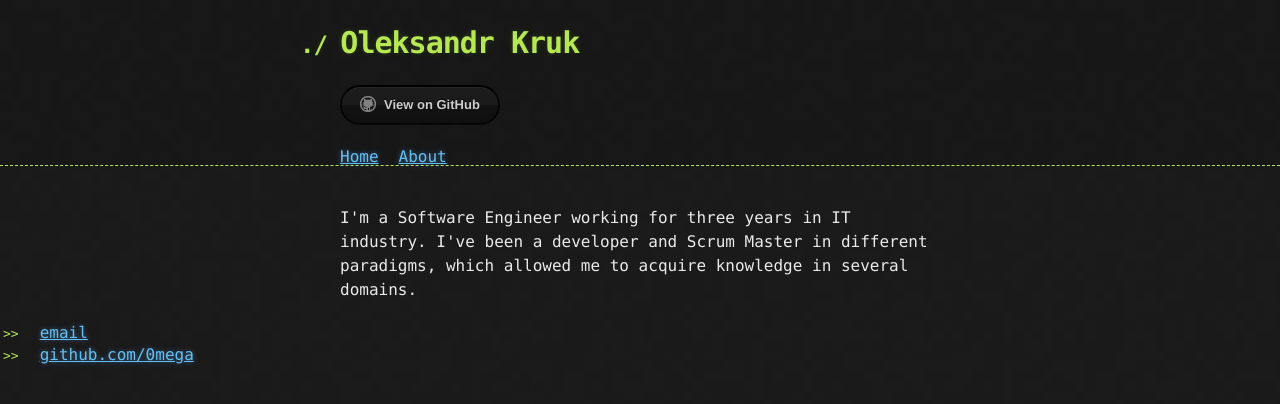
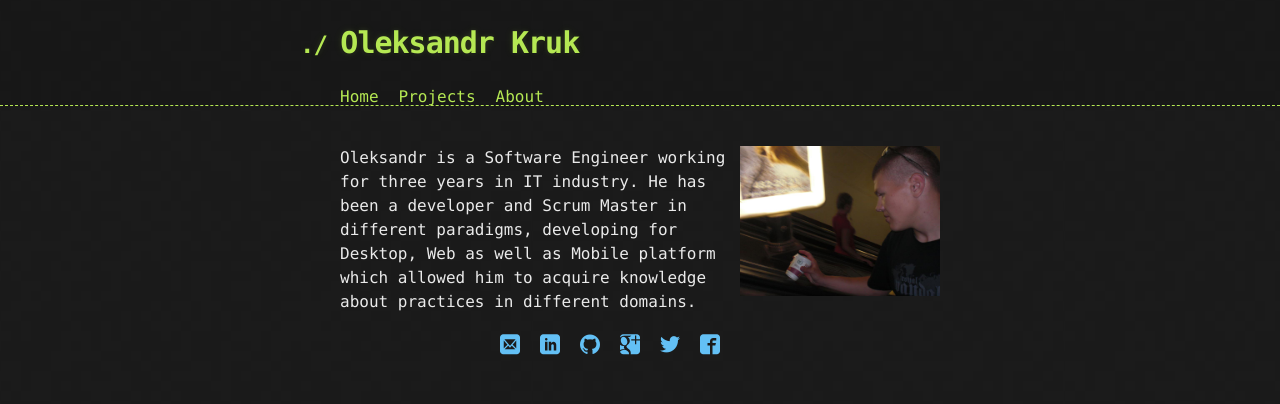
Before and after one commit to 0mega/0mega.github.io, a Jekyll site: the page built from about.html, in a window 1280 px wide. Shown: the top 404 px of the page. Built offline with Jekyll 4.4.1, drawn with Linux system fonts in a browser that asks for light colours.

Commit message:
Added social links Added projects

```diff
--- a/_layouts/default.html
+++ b/_layouts/default.html
@@ -6,6 +6,7 @@
 
 	<link rel="stylesheet" type="text/css" href="stylesheets/stylesheet.css" media="screen">
 	<link rel="stylesheet" type="text/css" href="stylesheets/pygment_trac.css" media="screen">
+	<link rel="stylesheet" type="text/css" href="stylesheets/icons.css" media="screen">
 
 	<title>{{ page.title }}</title>
 </head>
@@ -17,12 +18,10 @@
 			<h1>Oleksandr Kruk</h1>
 			<h2></h2>
 
-			<section id="downloads">
-				<a href="https://github.com/0mega" class="btn btn-github"><span class="icon"></span>View on GitHub</a>
-			</section>
 		</div>
 		<div class="container">
 			<div class="menu-item"><a href="/">Home</a></div>
+			<div class="menu-item"><a href="/projects.html">Projects</a></div>
 			<div class="menu-item"><a href="/about.html">About</a></div>
 		</div>
 	</header>
@@ -31,10 +30,14 @@
 	</div>
 
 	<footer>
-		<ul>
-			<li><a href="mailto:kruk.oleksandr@gmail.com">email</a></li>
-			<li><a href="https://github.com/0mega">github.com/0mega</a></li>
-		</ul>
+		<div class="links">
+			<div class="link"><a href="mailto:kruk.oleksandr@gmail.com" class="icon-mail"></a></div>
+			<div class="link"><a href="http://en.linkedin.com/in/krukoleksandr/" class="icon-linkedin"></a></div>
+			<div class="link"><a href="https://github.com/0mega" class="icon-github"></a></div>
+			<div class="link"><a href="https://plus.google.com/+OleksandrKruk" class="icon-google-plus2"></a></div>
+			<div class="link"><a href="https://twitter.com/oleksandr_kruk" class="icon-twitter"></a></div>
+			<div class="link"><a href="https://www.facebook.com/oleksandr.kruk" class="icon-facebook2"></a></div>
+		</div>
 	</footer>
 
 	<script type="text/javascript">
--- a/about.html
+++ b/about.html
@@ -2,9 +2,9 @@
 layout: default
 ---
 
-<section>
-     <div >
-        I'm a Software Engineer working for three years in IT industry. I've been a developer and
-        Scrum Master in different paradigms, which allowed me to acquire knowledge in several domains.
-     </div>
+<section id="main_content">
+    <img src="./images/profile.jpg" width="200px" align="right" style="padding-left: 10px"/>
+    <p>Oleksandr is a Software Engineer working for three years in IT industry. He has been a developer and
+Scrum Master in different paradigms, developing for Desktop, Web as well as Mobile platform which allowed him
+        to acquire knowledge about practices in different domains.</p>
 </section>
--- a/index.html
+++ b/index.html
@@ -5,5 +5,8 @@
 
 <section id="main_content">
     <h3>Hello and welcome to my page.</h3>
-    <p>Here you can find some details about me and what I do for living and fun</p>
+    <p>This is the place where I talk about myself in third person</p>
+    <p>Here you will find some details about me and what I do for living and fun</p>
+
+
 </section>
--- /dev/null
+++ b/stylesheets/icons.css
@@ -0,0 +1,50 @@
+@font-face {
+    font-family: 'icomoon';
+    src:url('../fonts/icomoon.eot?-b355e7');
+    src:url('../fonts/icomoon.eot?#iefix-b355e7') format('embedded-opentype'),
+    url('../fonts/icomoon.woff?-b355e7') format('woff'),
+    url('../fonts/icomoon.ttf?-b355e7') format('truetype'),
+    url('../fonts/icomoon.svg?-b355e7#icomoon') format('svg');
+    font-weight: normal;
+    font-style: normal;
+}
+
+[class^="icon-"], [class*=" icon-"] {
+    font-family: 'icomoon';
+    font-size: 20px;
+    speak: none;
+    font-style: normal;
+    font-weight: normal;
+    font-variant: normal;
+    text-transform: none;
+    line-height: 1;
+
+    /* Better Font Rendering =========== */
+    -webkit-font-smoothing: antialiased;
+    -moz-osx-font-smoothing: grayscale;
+}
+
+.icon-mail:before {
+    content: "\ea83";
+}
+.icon-google-plus2:before {
+    content: "\ea89";
+}
+.icon-facebook2:before {
+    content: "\ea8d";
+}
+.icon-twitter:before {
+    content: "\ea91";
+}
+.icon-github:before {
+    content: "\eab1";
+}
+.icon-github2:before {
+    content: "\eab2";
+}
+.icon-github4:before {
+    content: "\eab4";
+}
+.icon-linkedin:before {
+    content: "\eac8";
+}
--- a/stylesheets/stylesheet.css
+++ b/stylesheets/stylesheet.css
@@ -3,7 +3,7 @@
   padding: 0;
   background: #151515 url("../images/bkg.png") 0 0;
   color: #eaeaea;
-  font: 16px;
+  font-size: 16px;
   line-height: 1.5;
   font-family: Monaco, "Bitstream Vera Sans Mono", "Lucida Console", Terminal, monospace;
 }
@@ -228,7 +228,23 @@
 
 a {
   color: #63c0f5;
-  text-shadow: 0 0 5px rgba(104, 182, 255, 0.5);
+  /*text-shadow: 0 0 5px rgba(104, 182, 255, 0.5);*/
+  text-decoration: none;
+}
+
+/* Footer Links
+  links, link
+*/
+
+.links {
+  width: 300px;
+  margin: 0 auto;
+}
+
+.link {
+  position: relative;
+  float: left;
+  padding: 0 10px 0 10px;
 }
 
 /* Clearfix */
@@ -255,3 +271,8 @@
   float: left;
   position: relative;
 }
+
+.menu-item a {
+  text-decoration: none;
+  color: #b5e853;
+}
```
Also changed, not shown: projects.html (added, +27 -0 lines), fonts/icomoon.ttf (added), fonts/icomoon.woff (added), 2 other files.
